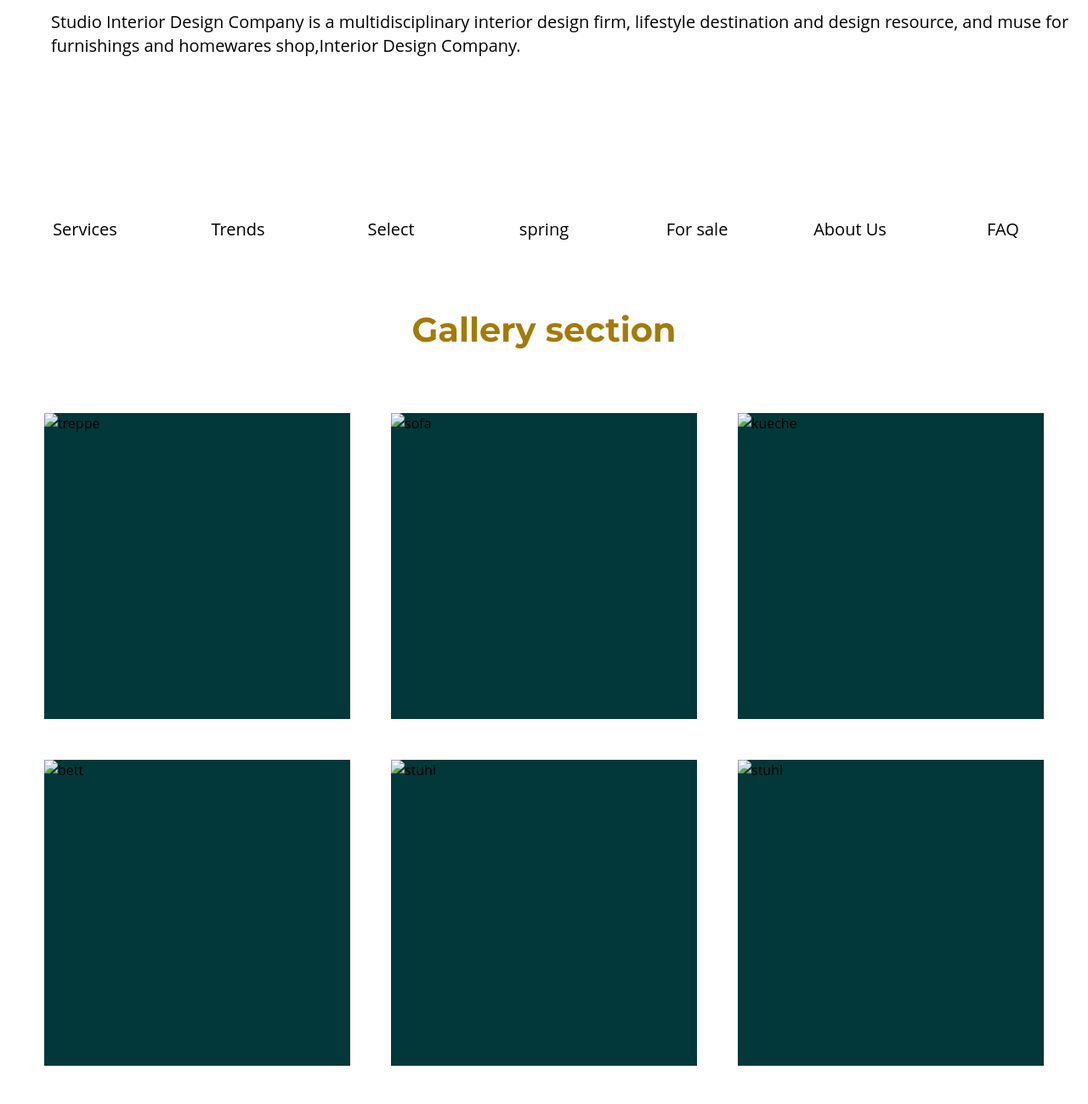
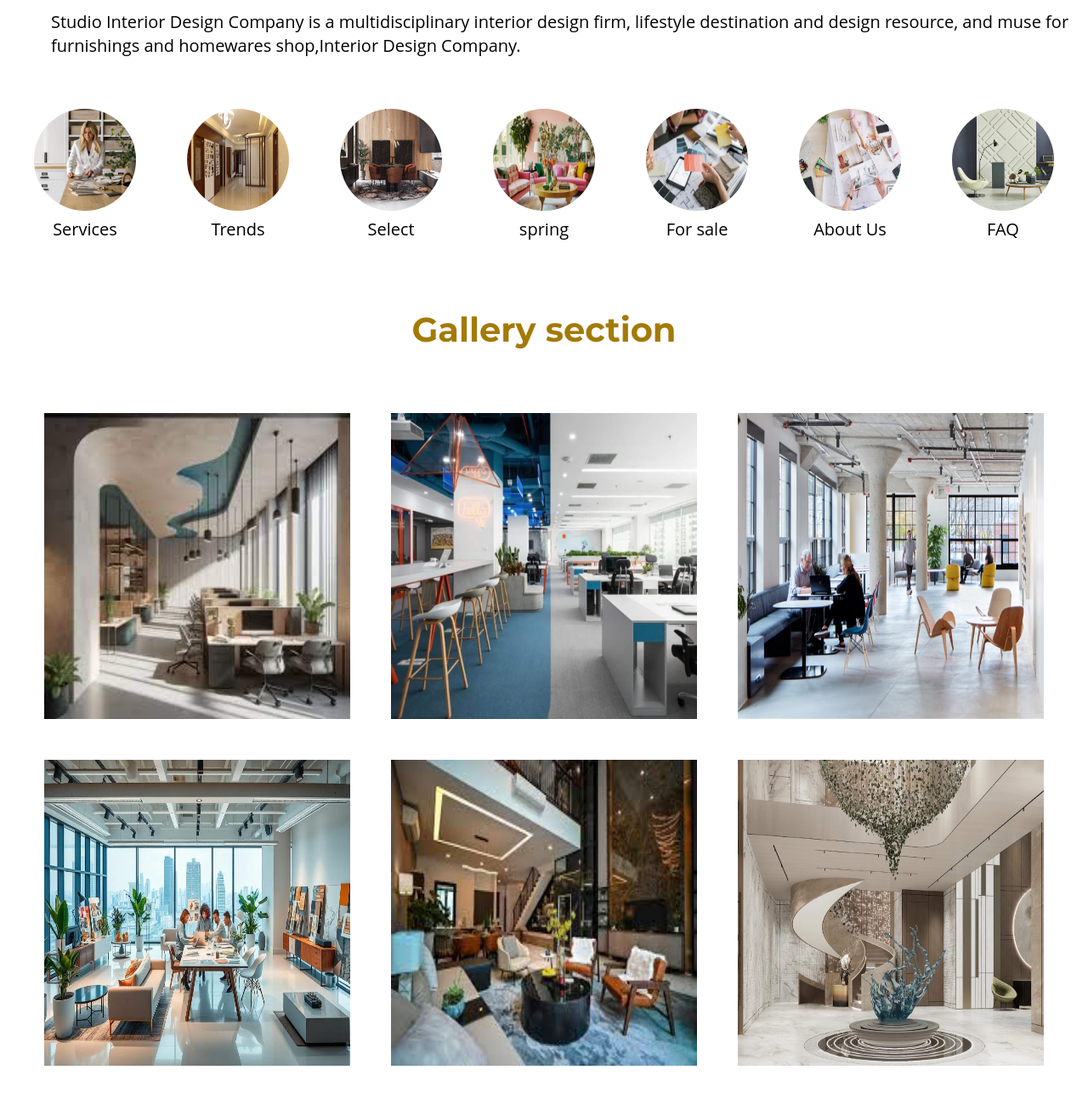
Before and after one commit to rithsophea/interior-design, a plain HTML site: page src/pages/home.html in a window 1280 px wide. Shown: the part 940-2239 px from the top of the page at 85% size. Drawn offline with nearby package versions, Linux system fonts and the light colour scheme; the site is published under a folder, as on GitHub Pages, so addresses that start at the root find nothing.

```diff
--- a/src/pages/home.html
+++ b/src/pages/home.html
@@ -130,7 +130,7 @@
       >
         <div class="mb-4 w-30 h-40">
           <img
-            src="/interior-design/src/assets/images/about1.jpg"
+            src="../assets/images/about1.jpg"
             class="h-30 max-w-30 rounded-full transition duration-300 ease-in-out hover:scale-110"
             alt=""
           />
@@ -139,7 +139,7 @@
         </div>
         <div class="mb-4 w-30 h-40">
           <img
-            src="/interior-design/src/assets/images/about2.jpg"
+            src="../assets/images/about2.jpg"
             class="h-30 max-w-30 rounded-full transition duration-300 ease-in-out hover:scale-110"
             alt=""
           />
@@ -148,7 +148,7 @@
         </div>
         <div class="mb-4 w-30 h-40">
           <img
-            src="/interior-design/src/assets/images/about3.jpg"
+            src="../assets/images/about3.jpg"
             class="h-30 max-w-30 rounded-full transition duration-300 ease-in-out hover:scale-110"
             alt=""
           />
@@ -157,7 +157,7 @@
         </div>
         <div class="mb-4 w-30 h-40">
           <img
-            src="/interior-design/src/assets/images/about4.jpg"
+            src="../assets/images/about4.jpg"
             class="h-30 max-w-30 rounded-full transition duration-300 ease-in-out hover:scale-110"
             alt=""
           />
@@ -166,7 +166,7 @@
         </div>
         <div class="mb-4 w-30 h-40">
           <img
-            src="/interior-design/src/assets/images/about5.jpg"
+            src="../assets/images/about5.jpg"
             class="h-30 max-w-30 rounded-full transition duration-300 ease-in-out hover:scale-110"
             alt=""
           />
@@ -175,7 +175,7 @@
         </div>
         <div class="mb-4 w-30 h-40">
           <img
-            src="/interior-design/src/assets/images/about6.jpg"
+            src="../assets/images/about6.jpg"
             class="h-30 max-w-30 rounded-full transition duration-300 ease-in-out hover:scale-110"
             alt=""
           />
@@ -186,7 +186,7 @@
         </div>
         <div class="mb-4 w-30 h-40">
           <img
-            src="/interior-design/src/assets/images/about7.jpg"
+            src="../assets/images/about7.jpg"
             class="h-30 max-w-30 rounded-full transition duration-300 ease-in-out hover:scale-110"
             alt=""
           />
@@ -217,7 +217,7 @@
         <div class="group relative max-w-[360px] overflow-hidden bg-[#02383A]">
           <img
             class="cursor-pointer transition duration-500 hover:scale-150 hover:opacity-50 h-[360px] w-[360px]"
-            src="/interior-design/src/assets/images/ga1.jpg"
+            src="../assets/images/ga1.jpg"
             alt="treppe"
           />
           <a
@@ -230,7 +230,7 @@
           <img
             class="cursor-pointer transition duration-500 hover:scale-150 hover:opacity-50 h-[360px] w-[360px]"
             alt="sofa"
-            src="/interior-design/src/assets/images/ga2.jpg"
+            src="../assets/images/ga2.jpg"
           />
           <a
             href="#"
@@ -242,7 +242,7 @@
           <img
             class="cursor-pointer transition duration-500 hover:scale-150 hover:opacity-50 h-[360px] w-[360px]"
             alt="kueche"
-            src="/interior-design/src/assets/images/ga3.jpg"
+            src="../assets/images/ga3.jpg"
           />
           <a
             href="#"
@@ -254,7 +254,7 @@
           <img
             class="cursor-pointer transition duration-500 hover:scale-150 hover:opacity-50 h-[360px] w-[360px]"
             alt="bett"
-            src="/interior-design/src/assets/images/ga4.jpg"
+            src="../assets/images/ga4.jpg"
           />
           <a
             href="#"
@@ -266,7 +266,7 @@
           <img
             class="cursor-pointer transition duration-500 hover:scale-150 hover:opacity-50 h-[360px] w-[360px]"
             alt="stuhl"
-            src="/interior-design/src/assets/images/ga5.jpg"
+            src="../assets/images/ga5.jpg"
           />
           <a
             href="#"
@@ -278,7 +278,7 @@
           <img
             class="cursor-pointer transition duration-500 hover:scale-150 hover:opacity-50 h-[360px] w-[360px]"
             alt="stuhl"
-            src="/interior-design/src/assets/images/ga6.jpg"
+            src="../assets/images/ga6.jpg"
           />
           <a
             href="#"
@@ -290,7 +290,7 @@
           <img
             class="cursor-pointer transition duration-500 hover:scale-150 hover:opacity-50 h-[360px] w-[360px]"
             alt="bett"
-            src="/interior-design/src/assets/images/ga7.jpg"
+            src="../assets/images/ga7.jpg"
           />
           <a
             href="#"
@@ -302,7 +302,7 @@
           <img
             class="cursor-pointer transition duration-500 hover:scale-150 hover:opacity-50 h-[360px] w-[360px]"
             alt="bett"
-            src="/interior-design/src/assets/images/ga8.jpg"
+            src="../assets/images/ga8.jpg"
           />
           <a
             href="#"
@@ -314,7 +314,7 @@
           <img
             class="cursor-pointer transition duration-500 hover:scale-150 hover:opacity-50 h-[360px] w-[360px]"
             alt="bett"
-            src="/interior-design/src/assets/images/ga9.jpg"
+            src="../assets/images/ga9.jpg"
           />
           <a
             href="#"
@@ -335,28 +335,28 @@
       >
         <div class="mb-4">
           <img
-            src="/interior-design/src/assets/images/pat1.jpg"
+            src="../assets/images/pat1.jpg"
             class="h-40 max-w-40 rounded-full transition duration-300 ease-in-out hover:scale-110"
             alt=""
           />
         </div>
         <div class="mb-4">
           <img
-            src="/interior-design/src/assets/images/pat2.jpg"
+            src="../assets/images/pat2.jpg"
             class="h-40 max-w-40 rounded-full transition duration-300 ease-in-out hover:scale-110"
             alt=""
           />
         </div>
         <div class="mb-4">
           <img
-            src="/interior-design/src/assets/images/pat3.jpg"
+            src="../assets/images/pat3.jpg"
             class="h-40 max-w-40 rounded-full transition duration-300 ease-in-out hover:scale-110"
             alt=""
           />
         </div>
         <div class="mb-4">
           <img
-            src="/interior-design/src/assets/images/pat4.jpg"
+            src="../assets/images/pat4.jpg"
             class="h-40 max-w-40 rounded-full transition duration-300 ease-in-out hover:scale-110"
             alt=""
           />
```
